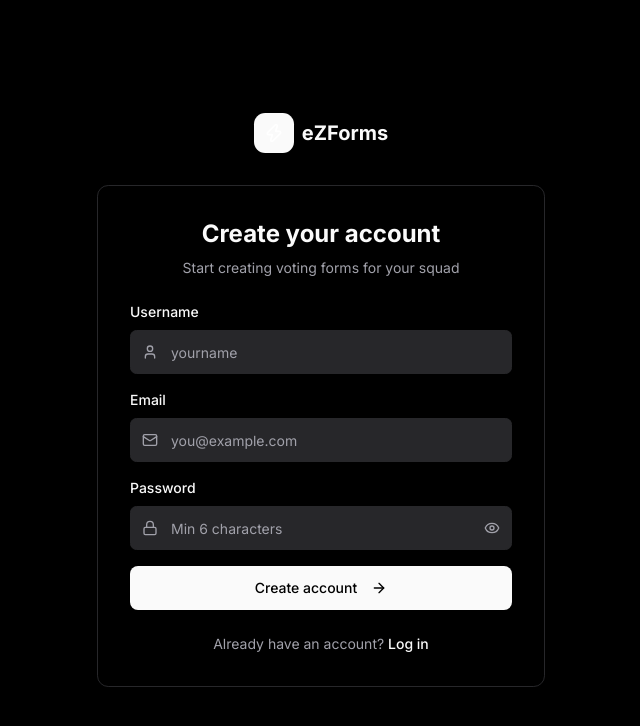
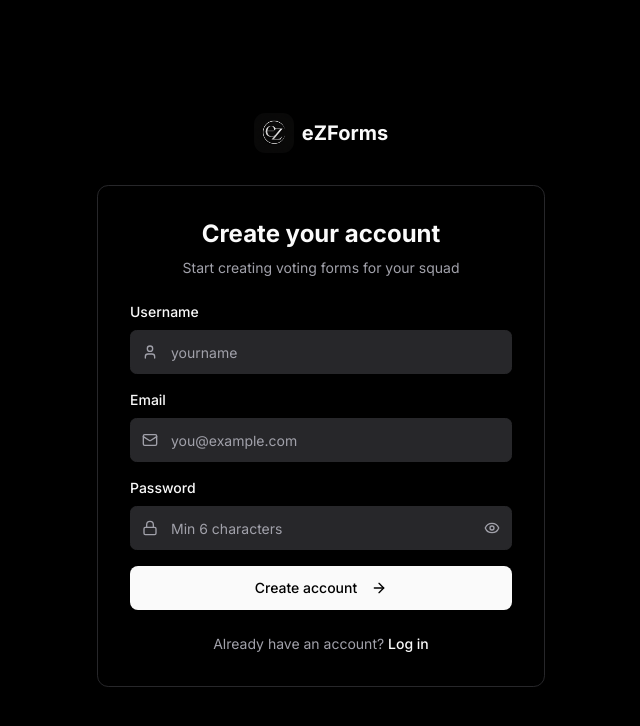
Before and after one commit to muq-s1d/eZForms, a Next.js app: page /signup in a window 1280 px wide. Shown: the top 726 px of the page, without its empty margins (319-959 px from the left). Built offline with nearby package versions, Linux system fonts and the light colour scheme.

Commit message:
fix: updated logo on auth pages

```diff
--- a/src/app/(auth)/login/page.tsx
+++ b/src/app/(auth)/login/page.tsx
@@ -2,6 +2,7 @@
 
 import { useState } from "react";
 import Link from "next/link";
+import Image from "next/image";
 import { useRouter } from "next/navigation";
 import { motion } from "framer-motion";
 import { Button } from "@/components/ui/button";
@@ -55,11 +56,11 @@ export default function LoginPage() {
         <FadeInUp>
           {/* Logo */}
           <Link href="/" className="flex items-center justify-center gap-2 mb-8 group">
-            <div className="w-10 h-10 rounded-xl gradient-bg flex items-center justify-center group-hover:scale-110 transition-transform">
-              <Zap className="w-5 h-5 text-white" />
+            <div className="w-10 h-10 rounded-xl overflow-hidden flex items-center justify-center group-hover:scale-110 transition-transform">
+              <Image src="/ezicon.png" alt="eZForms Logo" width={40} height={40} className="object-cover" />
             </div>
             <span className="text-xl font-bold">
-              eZ<span className="gradient-text">Forms</span>
+              eZ<span className="text-primary font-bold">Forms</span>
             </span>
           </Link>
         </FadeInUp>
--- a/src/app/(auth)/signup/page.tsx
+++ b/src/app/(auth)/signup/page.tsx
@@ -2,6 +2,7 @@
 
 import { useState } from "react";
 import Link from "next/link";
+import Image from "next/image";
 import { useRouter } from "next/navigation";
 import { motion } from "framer-motion";
 import { Button } from "@/components/ui/button";
@@ -87,11 +88,11 @@ export default function SignupPage() {
         <FadeInUp>
           {/* Logo */}
           <Link href="/" className="flex items-center justify-center gap-2 mb-8 group">
-            <div className="w-10 h-10 rounded-xl gradient-bg flex items-center justify-center group-hover:scale-110 transition-transform">
-              <Zap className="w-5 h-5 text-white" />
+            <div className="w-10 h-10 rounded-xl overflow-hidden flex items-center justify-center group-hover:scale-110 transition-transform">
+              <Image src="/ezicon.png" alt="eZForms Logo" width={40} height={40} className="object-cover" />
             </div>
             <span className="text-xl font-bold">
-              eZ<span className="gradient-text">Forms</span>
+              eZ<span className="text-primary font-bold">Forms</span>
             </span>
           </Link>
         </FadeInUp>
```
